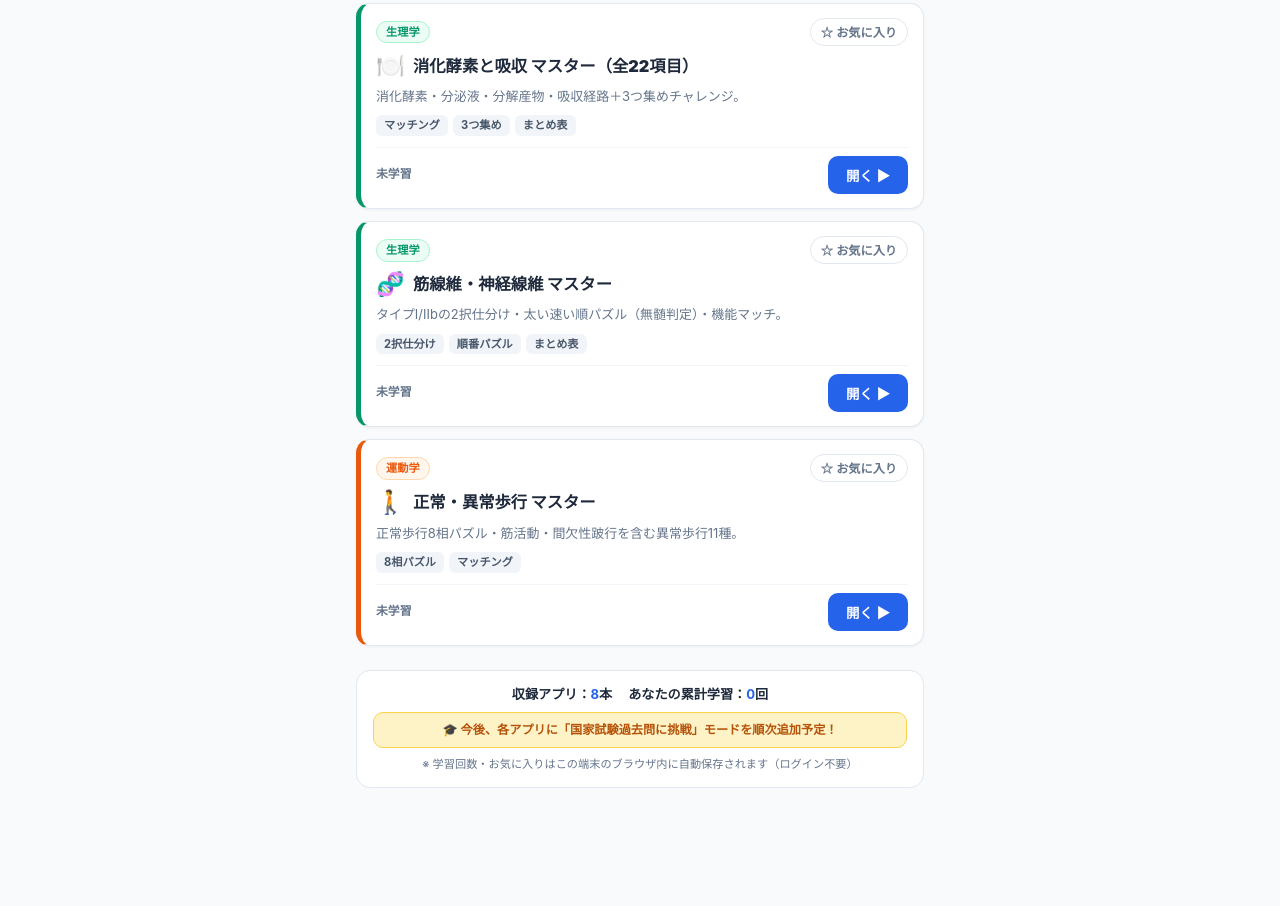
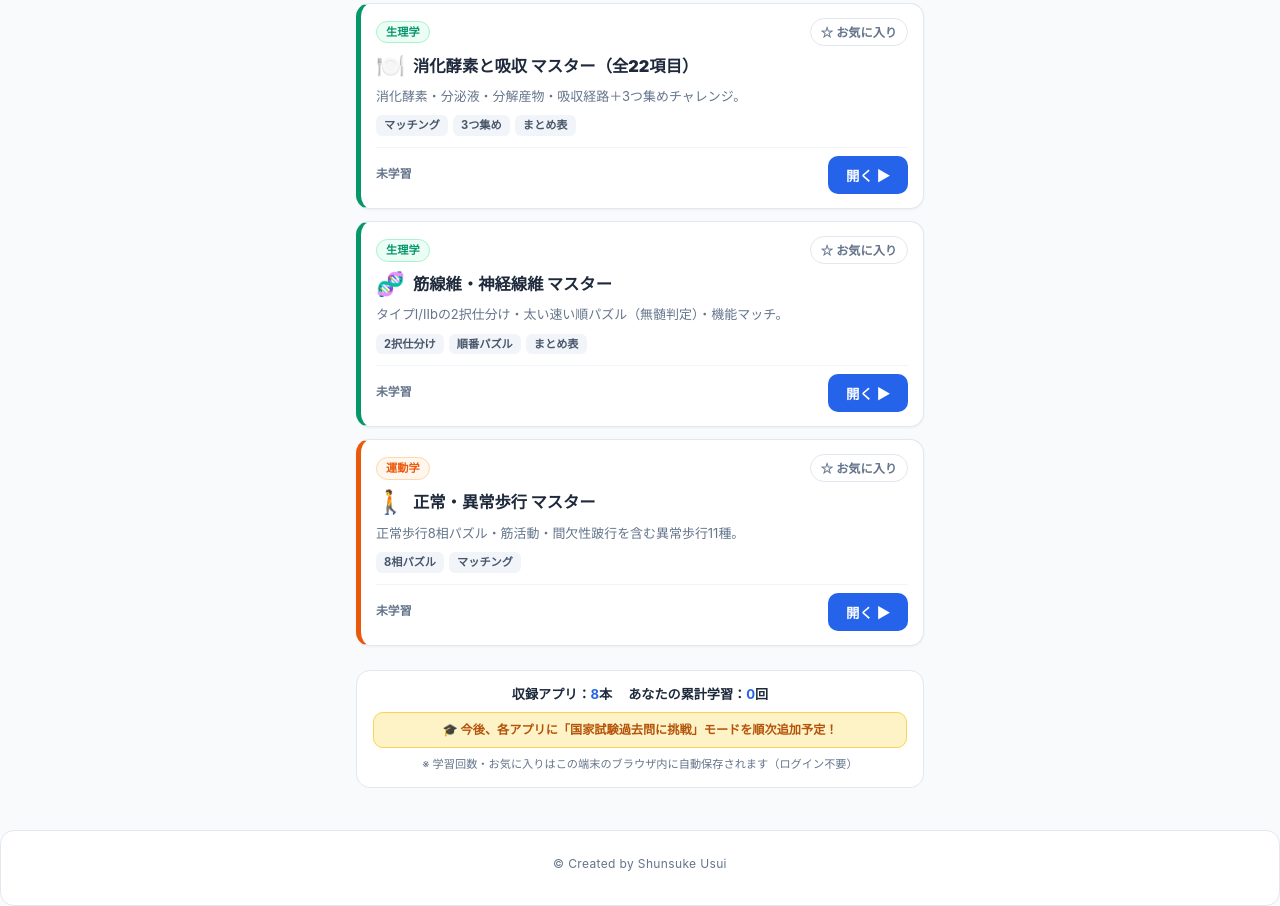
Before and after one commit to maohsince1966-source/basic_medical_sciences, a plain HTML site: page index.html in a window 1280 px wide. Shown: the part 1333-2239 px from the top of the page. Before the commit the page ends 2153 px from the top, so only its background shows below. Drawn offline with Linux system fonts and the light colour scheme.

Commit message:
Add footer with copyright notice to index.html

```diff
--- a/index.html
+++ b/index.html
@@ -1149,5 +1149,9 @@
     // 初期描画
     renderAll();
   </script>
+
+ <footer style="text-align: center; padding: 24px 16px 32px; color: #64748b; font-size: 12px; letter-spacing: 0.03em;">
+  &copy; Created by Shunsuke Usui
+ </footer>
 </body>
 </html>
```
